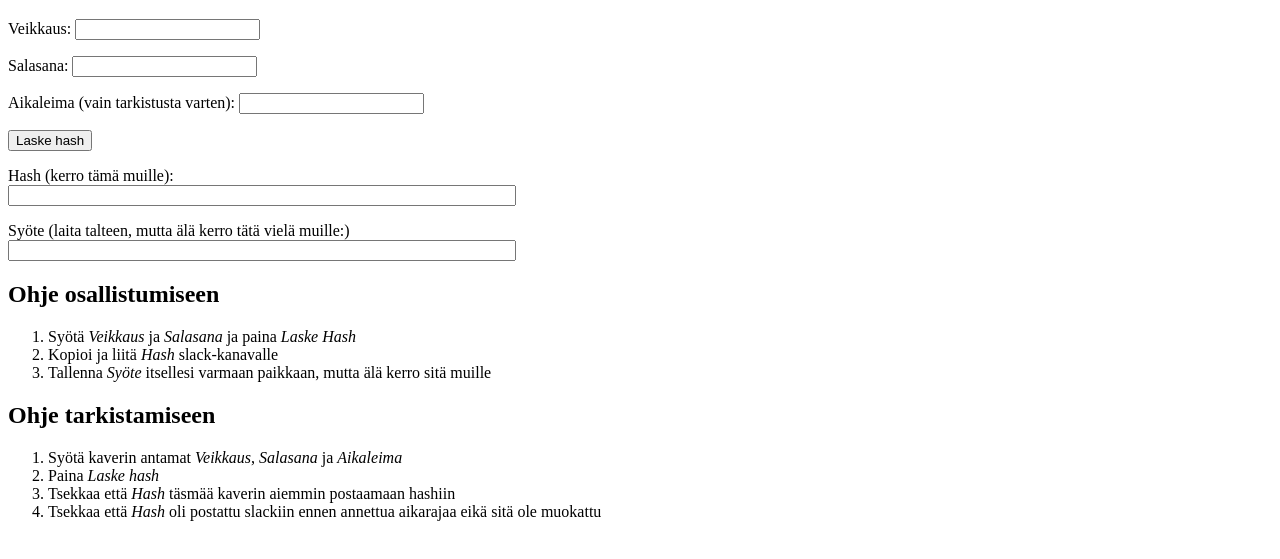
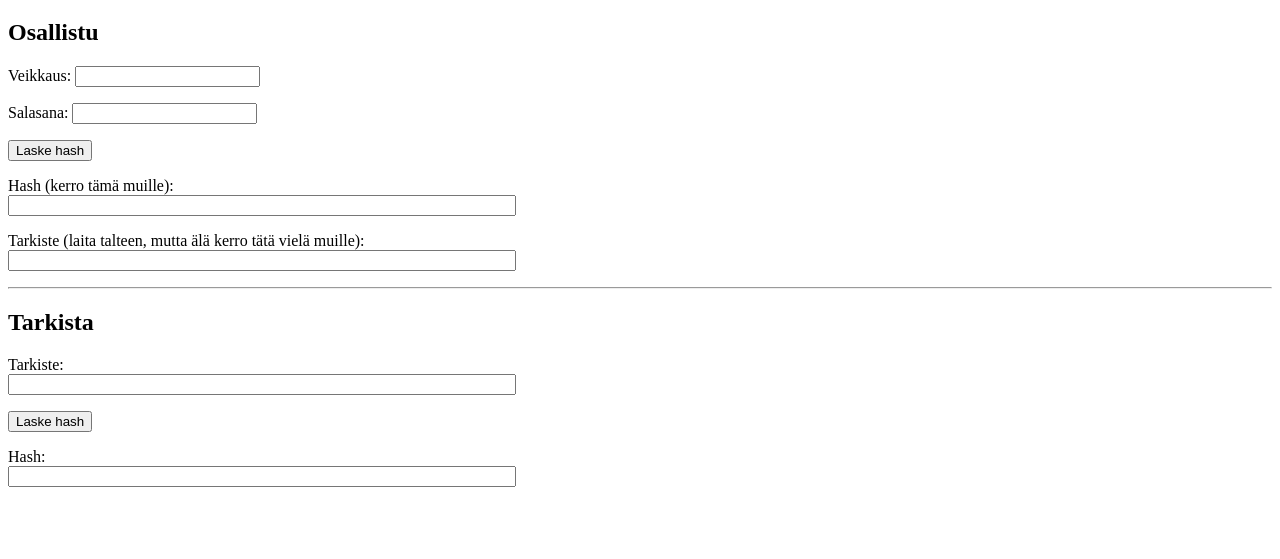
Before and after one commit to ykarikos/hash-veikkaus, a plain HTML site: page index.html in a window 1280 px wide. Shown: the part 61-620 px from the top of the page. Drawn offline with Linux system fonts and the light colour scheme.

Commit message:
Separate calculation and verification UI. Use JS object to catenate fields to prevent some collision attacks.

```diff
--- a/index.html
+++ b/index.html
@@ -12,48 +12,54 @@ async function digestMessage(message) {
 }
 
 async function calculate() {
-	console.log("Calculate");
 	const bet = document.getElementById("bet").value;
 	const password = document.getElementById("password").value;
-	let timestamp = document.getElementById("timestamp").value;
-	if (!timestamp) {
-		timestamp = Date.now();
-	}
+	timestamp = Date.now();
 
-	const payload = bet + password + timestamp;
+	const payload = JSON.stringify({
+		bet: bet,
+		password: password,
+		timestamp: timestamp
+	});
 
 	document.getElementById("payload").value = payload;
 
 	document.getElementById("hash").value = await digestMessage(payload);
 }
 
+async function check() {
+	const payload = document.getElementById("check-payload").value;
+
+	document.getElementById("check-hash").value = await digestMessage(payload);
+}
+
 </script>
 </head>
 <body>
 <h1>Hash-veikkaus (tm)</h1>
+
+<h2>Osallistu</h2>
+
 <p>Veikkaus: <input id="bet"></p>
 <p>Salasana: <input id="password"></p>
-<p>Aikaleima (vain tarkistusta varten): <input id="timestamp"></p>
 <p><button onclick="calculate()">Laske hash</button></p>
 
-<p>Hash (kerro tämä muille):<br><input id="hash" style="width: 500px;"></p>
+<p>Hash (kerro tämä muille):<br>
+<input id="hash" style="width: 500px;" readonly></p>
 
-<p>Syöte (laita talteen, mutta älä kerro tätä vielä muille:)<br>
-<input id="payload" style="width: 500px;"></p>
+<p>Tarkiste (laita talteen, mutta älä kerro tätä vielä muille):<br>
+<input id="payload" style="width: 500px;" readonly></p>
 
-<h2>Ohje osallistumiseen</h2>
-<ol>
-	<li>Syötä <i>Veikkaus</i> ja <i>Salasana</i> ja paina <i>Laske Hash</i></li>
-	<li>Kopioi ja liitä <i>Hash</i> slack-kanavalle</li>
-	<li>Tallenna <i>Syöte</i> itsellesi varmaan paikkaan, mutta älä kerro sitä muille</li>
-</ol>
-<h2>Ohje tarkistamiseen</h2>
-<ol>
-	<li>Syötä kaverin antamat <i>Veikkaus</i>, <i>Salasana</i> ja <i>Aikaleima</i></li>
-	<li>Paina <i>Laske hash</i></li>
-	<li>Tsekkaa että <i>Hash</i> täsmää kaverin aiemmin postaamaan hashiin</li>
-	<li>Tsekkaa että <i>Hash</i> oli postattu slackiin ennen annettua aikarajaa eikä sitä ole muokattu</li>
-</ol>
+<hr>
+
+<h2>Tarkista</h2>
+
+<p>Tarkiste:<br>
+<input id="check-payload" style="width: 500px;"></p>
+<p><button onclick="check()">Laske hash</button></p>
+
+<p>Hash:<br>
+<input id="check-hash" style="width: 500px;" readonly></p>
 
 </body>
 </html>
```
